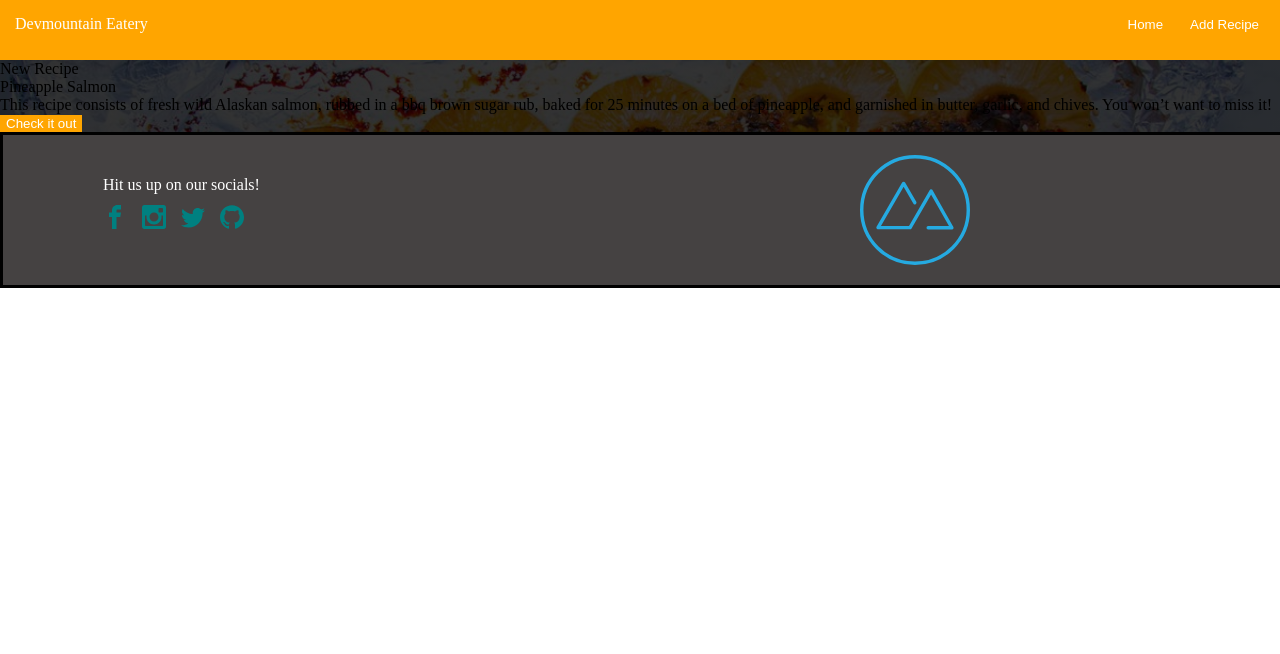
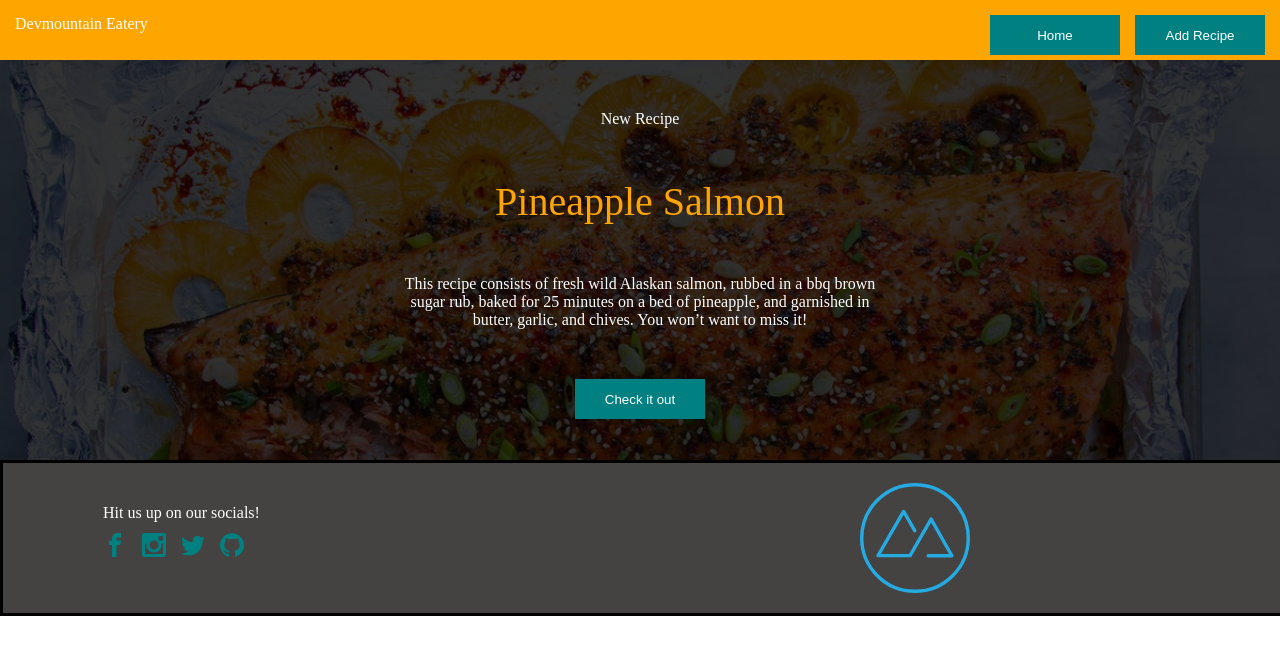
Before and after one commit to Lerwa30/react-recipes, a React (Create React App) app: page / in a window 1280 px wide. Shown: the top 654 px of the page. Built offline with nearby package versions, Linux system fonts and the light colour scheme; no server answers; the HTML template or start-up script is replaced by a standard one.

Commit message:
styled ad banner

```diff
--- a/src/components/homeComponents/AdBanner.jsx
+++ b/src/components/homeComponents/AdBanner.jsx
@@ -1,10 +1,12 @@
 import React from "react";
 import salmon from "../../assets/salmon.jpg";
 import { Link } from "react-router-dom";
+import classes from './AdBanner.module.css';
+
 
 const AdBanner = () => {
   return (
-    <div
+    <div className={classes.pic}
       style={{
         background: `linear-gradient(
           190deg,
@@ -14,12 +16,12 @@ const AdBanner = () => {
         backgroundSize: "cover",
       }}
     >
-      <div>
+      <div className={classes.container}>
         <h3>New Recipe</h3>
         <h1>Pineapple Salmon</h1>
         <h3>
-          This recipe consists of fresh wild Alaskan salmon, rubbed in a bbq
-          brown sugar rub, baked for 25 minutes on a bed of pineapple, and garnished in butter, garlic, and chives. You won’t want to miss it!
+            This recipe consists of fresh wild Alaskan salmon, rubbed in a bbq
+          brown<br /> sugar rub, baked for 25 minutes on a bed of pineapple, and garnished in <br /> butter, garlic, and chives. You won’t want to miss it!
         </h3>
         <Link to="/recipe/3">
           <button className="blue-btn">Check it out</button>
--- /dev/null
+++ b/src/components/homeComponents/AdBanner.module.css
@@ -0,0 +1,29 @@
+.pic {
+    height: 400px;
+    width: 100vw;
+}
+
+.container {
+    display: flex;
+    flex-direction: column;
+    align-items: center;
+    gap: 50px;
+    padding: 50px;
+}
+
+h1 {
+    color: orange;
+    font-size: 40px;
+}
+
+h3 {
+    color: white;
+    text-align: center;
+}
+
+button {
+    background-color: teal;
+    height: 40px;
+    width: 130px;
+
+}
```
